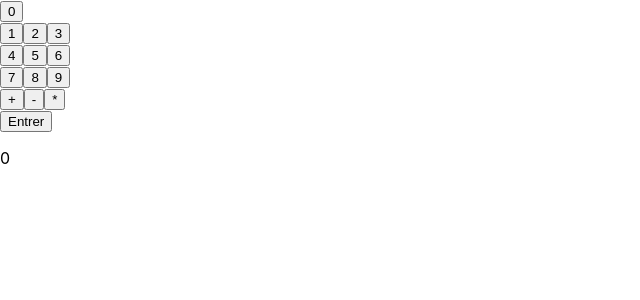
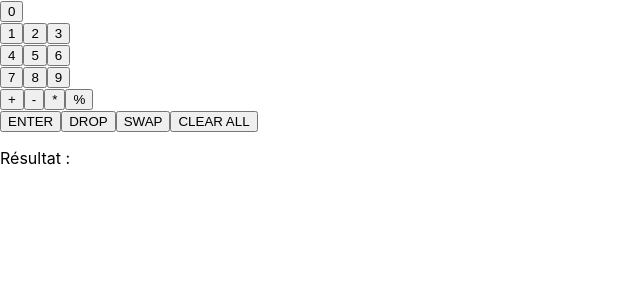
Before and after one commit to tvililax/rpn-calculator, a React (Create React App) app: page / in a window 1280 px wide. Shown: the top 300 px of the page, without its empty margins (0-640 px from the left). Built offline with nearby package versions, Linux system fonts and the light colour scheme.

Commit message:
Adding Clear feature and multiplicate/minus Operators.

```diff
--- a/src/components/Calculator.js
+++ b/src/components/Calculator.js
@@ -9,6 +9,7 @@ class Calculator extends Component {
             numberDisplay : '',
             piles: [],
             result: 0,
+            displayResult: '',
         }
     }
 
@@ -25,14 +26,19 @@ class Calculator extends Component {
                 <button onClick={() => this.displaySelection(7)}> 7 </button>
                 <button onClick={() => this.displaySelection(8)}> 8 </button>
                 <button onClick={() => this.displaySelection(9)}> 9 </button> <br/>
-                <button onClick={() => this.plusOperator(this.state.numberDisplay)}> + </button>
-                <button onClick={() => this.minusOperator()}> - </button>
-                <button onClick={() => this.multipleOperator()}> * </button> <br/>
 
-                <button onClick={() => this.pushList(this.state.numberDisplay)}>Entrer</button>
+                <button onClick={() => this.plusOperator(parseInt(this.state.numberDisplay))}> + </button>
+                <button onClick={() => this.minusOperator(parseInt(this.state.numberDisplay))}> - </button>
+                <button onClick={() => this.multipleOperator(parseInt(this.state.numberDisplay))}> * </button>
+                <button onClick={() => this.multipleOperator()}> % </button> <br/>
+
+                <button onClick={() => this.pushList(this.state.numberDisplay)}>ENTER</button>
+                <button onClick={this.pileDrop}>DROP</button>
+                <button>SWAP</button>
+                <button onClick={this.clearAll}>CLEAR ALL</button>
 
                 <p> {this.state.numberDisplay} </p>
-                <p> {this.state.result} </p>
+                <p> Résultat : {this.state.displayResult} </p>
 
             </div>
         )
@@ -46,6 +52,28 @@ class Calculator extends Component {
         }))
 
     }
+
+    // fonction drop, qui supprime le dernier élément du tableau
+    pileDrop = () => {
+
+        console.log(this.state.piles);
+        this.setState(() => ({
+            piles: this.state.piles.pop()
+        }))
+        console.log(this.state.piles)
+    }
+
+    // fonction qui reset tout
+    clearAll = () => {
+
+        this.setState(() => ({
+                numberDisplay : '',
+                piles: [],
+                result: 0,
+                displayResult: '',
+        }))
+    }
+
 
     // fonction qui permet de pousser un bouton cliqué dans une pile
     pushList = (pile) => {
@@ -61,40 +89,56 @@ class Calculator extends Component {
         console.log(this.state.piles);
     }
 
-    // fonction qui permet d'additionner le nombre entré, avec celui/ceux déjà dans la pile
+    // fonction qui permet d'additionner le nombre entré, avec celui déjà dans la pile
     plusOperator = (num) => {
 
-        console.log("on va additionner "+this.state.piles+" avec "+num);
+        console.log("on va additionner "+this.state.piles[this.state.piles.length-1]+" avec "+num);
 
-        for (let i=0; i<this.state.piles.length;i++){
-            this.state.result += parseInt(this.state.piles[i])
-        }
+        this.state.result += parseInt(this.state.piles[this.state.piles.length-1]) + parseInt(num);
 
-        this.state.result += parseInt(num);
         console.log("resultat : "+this.state.result)
 
         this.setState(() => ({
-            result: this.state.result,
-            numberDisplay: ''
+            result: null,
+            numberDisplay: null,
+            piles: [this.state.result],
+            displayResult: this.state.result,
         }))
 
     }
 
-    // fonction qui permet de soustraire le nombre déjà dans la pile par celui entré
-    plusOperator = (num) => {
+    // fonction qui permet de multiplier le nombre entré, avec celui déjà dans la pile
+    multipleOperator = (num) => {
 
-        console.log("on va additionner "+this.state.piles+" avec "+num);
+        console.log("on va multiplier "+this.state.piles[this.state.piles.length-1]+" avec "+num);
 
-        for (let i=0; i<this.state.piles.length;i++){
-            this.state.result += parseInt(this.state.piles[i])
-        }
+        this.state.result += parseInt(this.state.piles[this.state.piles.length-1]) * parseInt(num);
 
-        this.state.result += parseInt(num);
         console.log("resultat : "+this.state.result)
 
         this.setState(() => ({
-            result: this.state.result,
-            numberDisplay: ''
+            result: null,
+            numberDisplay: null,
+            piles: [this.state.result],
+            displayResult: this.state.result,
+        }))
+
+    }
+
+    // fonction qui permet de soustraire le dernier nombre dans la pile, par le nombre entré
+    minusOperator = (num) => {
+
+        console.log("on va soustraire "+this.state.piles[this.state.piles.length-1]+" avec "+num);
+
+        this.state.result += parseInt(this.state.piles[this.state.piles.length-1]) - parseInt(num);
+
+        console.log("resultat : "+this.state.result)
+
+        this.setState(() => ({
+            result: null,
+            numberDisplay: null,
+            piles: [this.state.result],
+            displayResult: this.state.result,
         }))
 
     }
```
